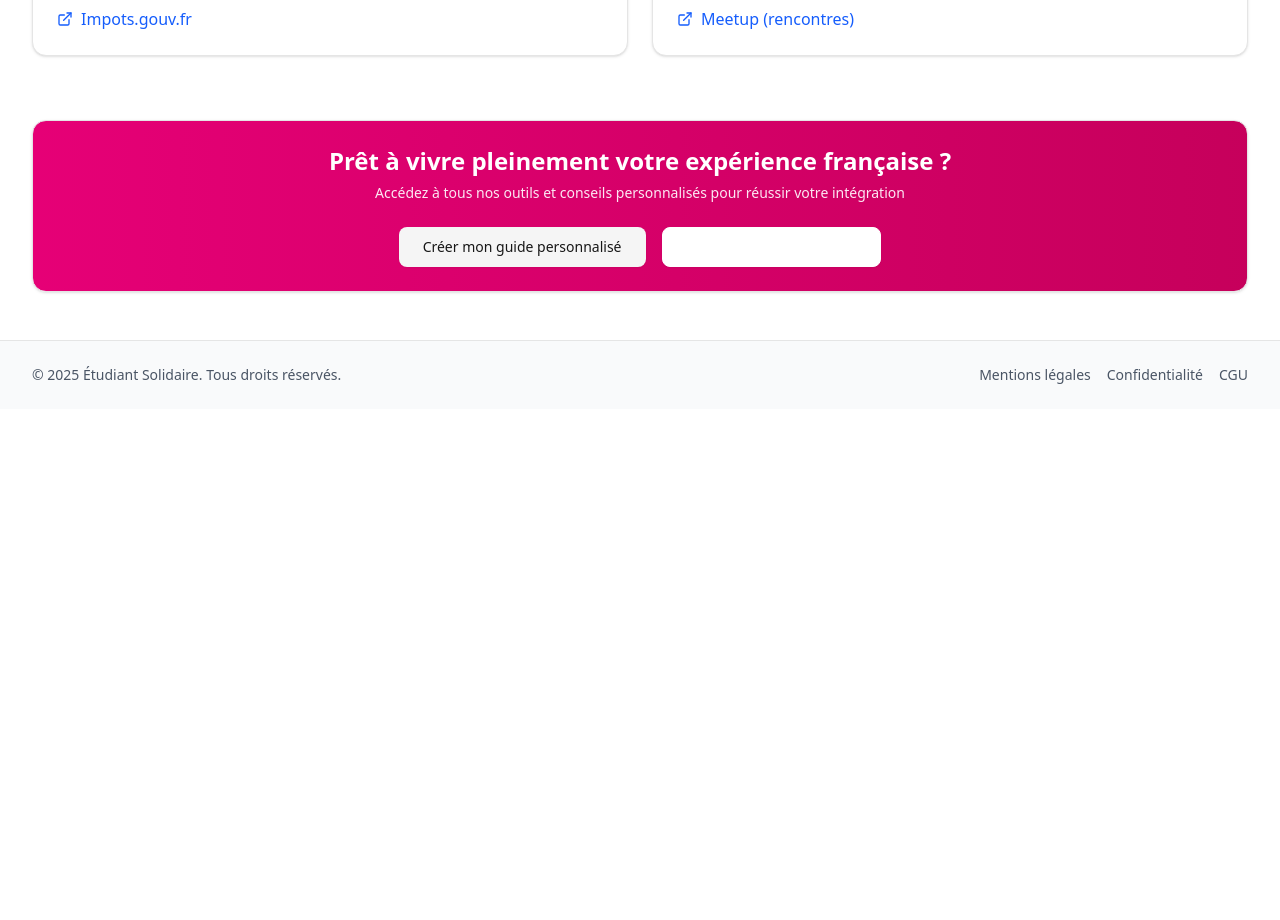
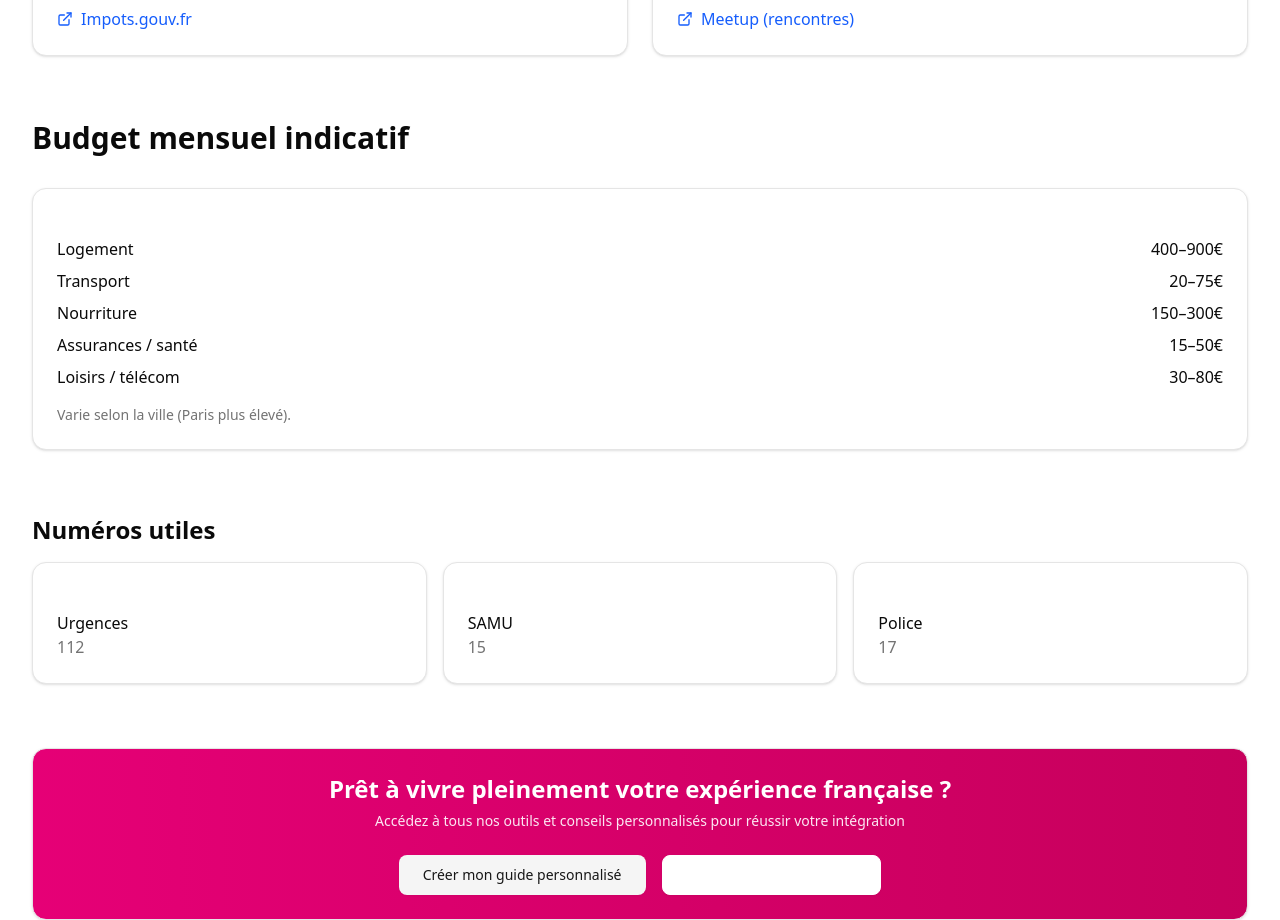
Before and after one commit to Mamadou98606/etudiantesolidaire-frontend, a React (Vite) app: page /vivre-en-france in a window 1280 px wide. Shown: the part 6460-7380 px from the top of the page. Before the commit the page ends 6869 px from the top, so only its background shows below. Built offline with nearby package versions, Linux system fonts and the light colour scheme.

Commit message:
"update"

```diff
--- a/src/components/Demarches.jsx
+++ b/src/components/Demarches.jsx
@@ -531,6 +531,25 @@ function Demarches() {
           </Card>
         </section>
 
+        {/* Liens officiels indispensables */}
+        <section className="mb-16">
+          <h2 className="text-3xl font-bold text-foreground mb-8">Liens officiels</h2>
+          <div className="grid md:grid-cols-2 gap-4">
+            <a href="https://administration-etrangers-en-france.interieur.gouv.fr" target="_blank" rel="noreferrer" className="flex items-center p-4 border rounded-lg hover:bg-muted">
+              <ExternalLink className="h-4 w-4 mr-2" /> Démarches titre de séjour (ANEF)
+            </a>
+            <a href="https://france-visas.gouv.fr" target="_blank" rel="noreferrer" className="flex items-center p-4 border rounded-lg hover:bg-muted">
+              <ExternalLink className="h-4 w-4 mr-2" /> France‑Visas
+            </a>
+            <a href="https://www.ameli.fr" target="_blank" rel="noreferrer" className="flex items-center p-4 border rounded-lg hover:bg-muted">
+              <ExternalLink className="h-4 w-4 mr-2" /> Assurance maladie (Ameli)
+            </a>
+            <a href="https://www.campusfrance.org/fr/arriver-etudier-en-france" target="_blank" rel="noreferrer" className="flex items-center p-4 border rounded-lg hover:bg-muted">
+              <ExternalLink className="h-4 w-4 mr-2" /> Démarches Campus France
+            </a>
+          </div>
+        </section>
+
         {/* CTA */}
         <section className="text-center">
           <Card className="bg-gradient-to-r from-red-600 to-red-700 text-white">
--- a/src/components/HomePage.jsx
+++ b/src/components/HomePage.jsx
@@ -273,7 +273,49 @@ export default function HomePage() {
           </div>
         </div>
       </section>
-
+      {/* FAQ rapide */}
+      <section className="py-16 px-4">
+        <div className="container mx-auto">
+          <h2 className="text-3xl font-bold mb-8 text-center">Questions fréquentes</h2>
+          <div className="grid md:grid-cols-2 gap-6">
+            <Card>
+              <CardHeader>
+                <CardTitle>Comment candidater en France ?</CardTitle>
+                <CardDescription>Parcoursup (licences), candidatures directes (masters/écoles), Campus France selon pays.</CardDescription>
+              </CardHeader>
+            </Card>
+            <Card>
+              <CardHeader>
+                <CardTitle>Quel budget mensuel prévoir ?</CardTitle>
+                <CardDescription>700–1200€ selon ville (logement, transport, nourriture, assurances).</CardDescription>
+              </CardHeader>
+            </Card>
+            <Card>
+              <CardHeader>
+                <CardTitle>Puis-je travailler pendant mes études ?</CardTitle>
+                <CardDescription>Oui, jusqu’à 964h/an pour non-UE; jobs étudiants/stages possibles.</CardDescription>
+              </CardHeader>
+            </Card>
+            <Card>
+              <CardHeader>
+                <CardTitle>Ai‑je droit à une mutuelle ?</CardTitle>
+                <CardDescription>Sécurité sociale étudiante gratuite; mutuelle conseillée pour compléter.</CardDescription>
+              </CardHeader>
+            </Card>
+          </div>
+        </div>
+      </section>
+      {/* Newsletter */}
+      <section className="py-16 bg-muted/50">
+        <div className="container mx-auto text-center px-4">
+          <h2 className="text-3xl font-bold mb-3">Recevoir nos conseils</h2>
+          <p className="text-muted-foreground mb-6">Dates clés, modèles, bons plans (1 email / mois)</p>
+          <form onSubmit={(e) => { e.preventDefault(); alert('Merci ! Vous serez contacté(e) prochainement.') }} className="max-w-xl mx-auto flex gap-3">
+            <input type="email" required placeholder="Votre email" className="flex-1 border border-gray-300 rounded-md px-4 py-3" />
+            <Button type="submit">S’abonner</Button>
+          </form>
+        </div>
+      </section>
       {/* CTA */}
       <section className="py-20 px-4">
         <div className="container mx-auto">
--- a/src/components/Orientation.jsx
+++ b/src/components/Orientation.jsx
@@ -457,6 +457,41 @@ function Orientation() {
           </div>
         </section>
 
+        {/* Checklist Parcoursup */}
+        <section className="mb-16">
+          <h2 className="text-3xl font-bold text-foreground mb-8">Checklist Parcoursup</h2>
+          <Card>
+            <CardContent className="pt-6">
+              <ul className="space-y-2 text-sm">
+                <li className="flex items-center"><CheckCircle className="h-4 w-4 text-green-600 mr-2" /> Créer mon compte et compléter mon profil</li>
+                <li className="flex items-center"><CheckCircle className="h-4 w-4 text-green-600 mr-2" /> Renseigner mes bulletins et pièces</li>
+                <li className="flex items-center"><CheckCircle className="h-4 w-4 text-green-600 mr-2" /> Rédiger mes projets de formation motivés</li>
+                <li className="flex items-center"><CheckCircle className="h-4 w-4 text-green-600 mr-2" /> Confirmer mes vœux avant la date limite</li>
+                <li className="flex items-center"><CheckCircle className="h-4 w-4 text-green-600 mr-2" /> Suivre les réponses et respecter les délais</li>
+              </ul>
+            </CardContent>
+          </Card>
+        </section>
+
+        {/* Liens utiles */}
+        <section className="mb-16">
+          <h3 className="text-2xl font-semibold mb-4">Liens utiles</h3>
+          <div className="grid md:grid-cols-2 gap-4">
+            <a href="https://www.parcoursup.gouv.fr" target="_blank" rel="noreferrer" className="flex items-center p-4 border rounded-lg hover:bg-muted">
+              <ExternalLink className="h-4 w-4 mr-2" /> Parcoursup (officiel)
+            </a>
+            <a href="https://www.campusfrance.org" target="_blank" rel="noreferrer" className="flex items-center p-4 border rounded-lg hover:bg-muted">
+              <ExternalLink className="h-4 w-4 mr-2" /> Campus France
+            </a>
+            <a href="https://www.onisep.fr" target="_blank" rel="noreferrer" className="flex items-center p-4 border rounded-lg hover:bg-muted">
+              <ExternalLink className="h-4 w-4 mr-2" /> Onisep
+            </a>
+            <a href="https://www.service-public.fr/particuliers/vosdroits/N110" target="_blank" rel="noreferrer" className="flex items-center p-4 border rounded-lg hover:bg-muted">
+              <ExternalLink className="h-4 w-4 mr-2" /> Aides financières
+            </a>
+          </div>
+        </section>
+
         {/* CTA */}
         <section className="text-center">
           <Card className="bg-gradient-to-r from-blue-600 to-blue-700 text-white">
--- a/src/components/VivreFrance.jsx
+++ b/src/components/VivreFrance.jsx
@@ -705,6 +705,48 @@ function VivreFrance() {
           </div>
         </section>
 
+        {/* Budget mensuel indicatif */}
+        <section className="mb-16">
+          <h2 className="text-3xl font-bold text-foreground mb-8">Budget mensuel indicatif</h2>
+          <Card>
+            <CardContent className="pt-6">
+              <ul className="space-y-2">
+                <li className="flex justify-between"><span>Logement</span><span className="font-medium">400–900€</span></li>
+                <li className="flex justify-between"><span>Transport</span><span className="font-medium">20–75€</span></li>
+                <li className="flex justify-between"><span>Nourriture</span><span className="font-medium">150–300€</span></li>
+                <li className="flex justify-between"><span>Assurances / santé</span><span className="font-medium">15–50€</span></li>
+                <li className="flex justify-between"><span>Loisirs / télécom</span><span className="font-medium">30–80€</span></li>
+              </ul>
+              <p className="mt-4 text-sm text-muted-foreground">Varie selon la ville (Paris plus élevé).</p>
+            </CardContent>
+          </Card>
+        </section>
+
+        {/* Numéros utiles */}
+        <section className="mb-16">
+          <h3 className="text-2xl font-semibold mb-4">Numéros utiles</h3>
+          <div className="grid md:grid-cols-3 gap-4">
+            <Card>
+              <CardContent className="pt-6">
+                <p className="font-medium">Urgences</p>
+                <p className="text-muted-foreground">112</p>
+              </CardContent>
+            </Card>
+            <Card>
+              <CardContent className="pt-6">
+                <p className="font-medium">SAMU</p>
+                <p className="text-muted-foreground">15</p>
+              </CardContent>
+            </Card>
+            <Card>
+              <CardContent className="pt-6">
+                <p className="font-medium">Police</p>
+                <p className="text-muted-foreground">17</p>
+              </CardContent>
+            </Card>
+          </div>
+        </section>
+
         {/* CTA */}
         <section className="text-center">
           <Card className="bg-gradient-to-r from-pink-600 to-pink-700 text-white">
```
